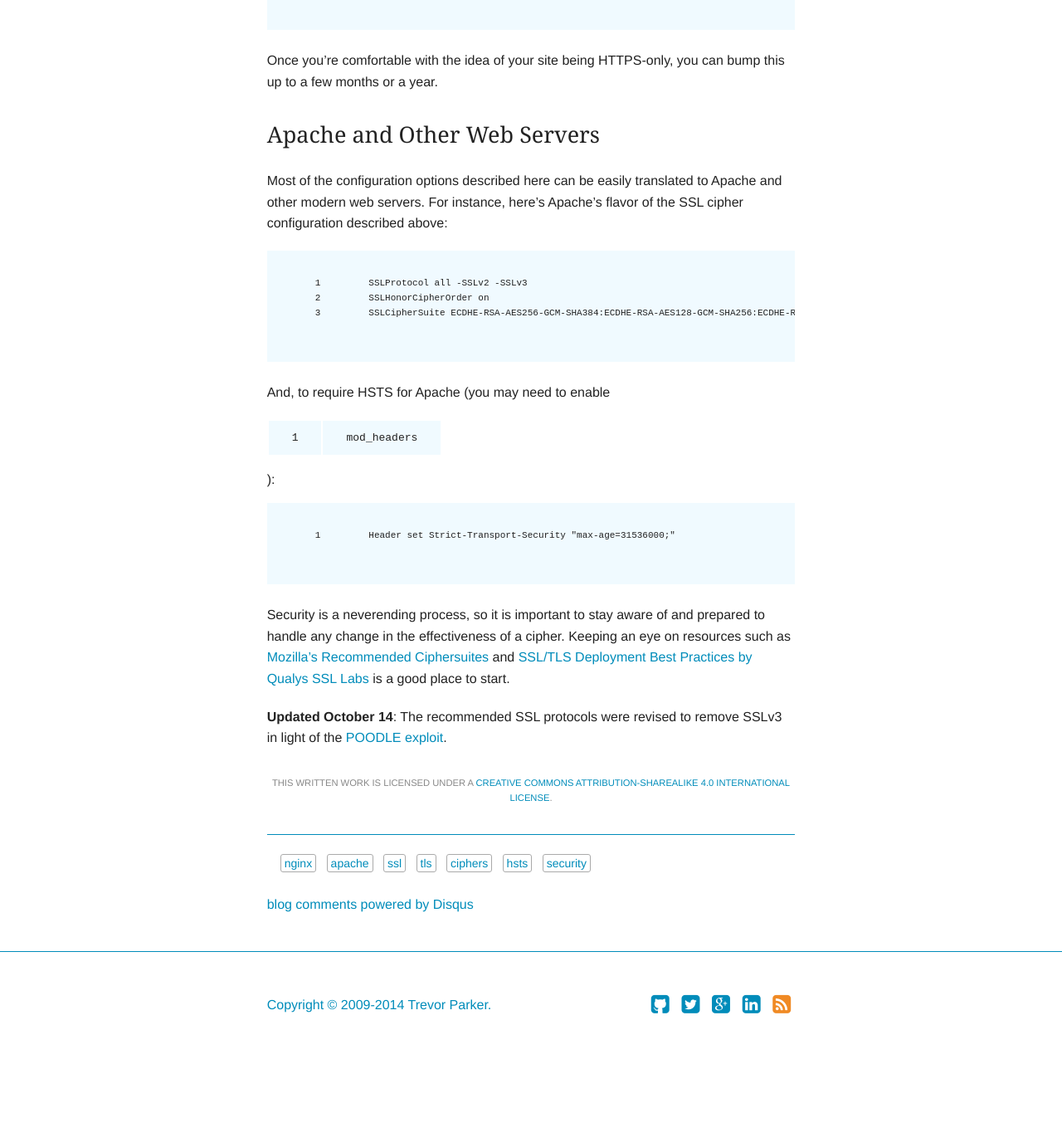
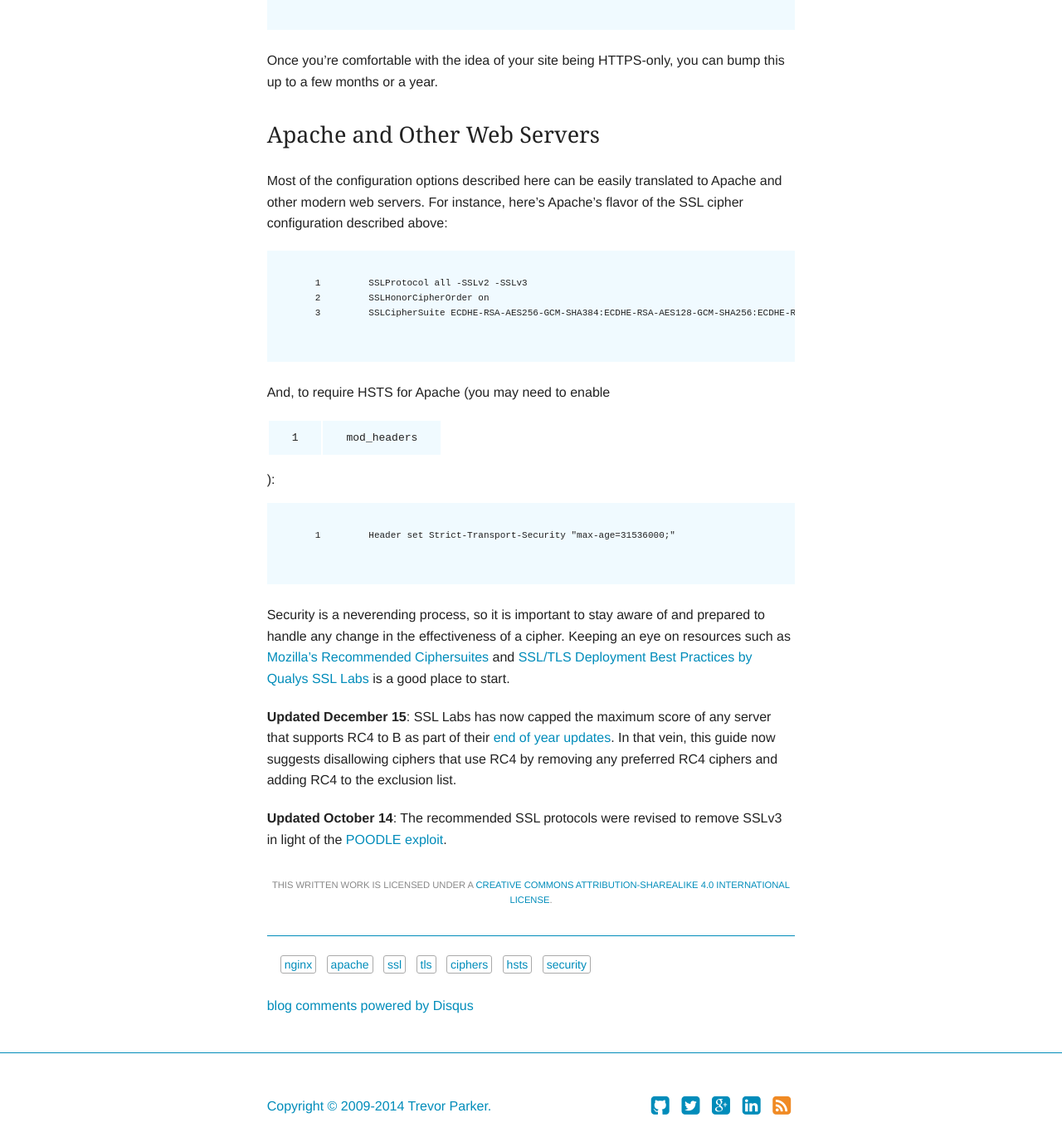
Before and after one commit to trevorparker/website, a Jekyll site: the page built from _source/_posts/2014-05-14-hardening-ssl-in-nginx.md, in a window 1280 px wide and 1400 px high, scrolled down 2639 px. Shown: the top 1382 px of the window at 83% size. Built offline with Jekyll 4.4.1, drawn with Linux system fonts in a browser that asks for light colours; some web fonts are replaced; comment, search, counter and statistics services are not loaded; before the commit the page ends 3917 px from its top, so only the background shows below that; some of the changed text lies outside the part shown.

Commit message:
RC4 updates per SSL Labs

```diff
--- a/_source/_posts/2014-05-14-hardening-ssl-in-nginx.md
+++ b/_source/_posts/2014-05-14-hardening-ssl-in-nginx.md
@@ -29,7 +29,7 @@
 ~~~
 ssl_protocols TLSv1 TLSv1.1 TLSv1.2;
 ssl_prefer_server_ciphers on;
-ssl_ciphers ECDHE-RSA-AES256-GCM-SHA384:ECDHE-RSA-AES128-GCM-SHA256:ECDHE-RSA-AES256-SHA384:ECDHE-RSA-AES128-SHA256:ECDHE-RSA-RC4-SHA:ECDHE-RSA-AES256-SHA:DHE-RSA-AES256-SHA:DHE-RSA-AES128-SHA:RC4-SHA:!aNULL:!eNULL:!EXPORT:!DES:!3DES:!MD5:!DSS:!PKS;
+ssl_ciphers ECDHE-RSA-AES256-GCM-SHA384:ECDHE-RSA-AES128-GCM-SHA256:ECDHE-RSA-AES256-SHA384:ECDHE-RSA-AES128-SHA256:ECDHE-RSA-AES256-SHA:DHE-RSA-AES256-SHA:DHE-RSA-AES128-SHA:!aNULL:!eNULL:!EXPORT:!DES:!RC4:!3DES:!MD5:!DSS:!PKS;
 ssl_session_timeout 5m;
 ssl_session_cache builtin:1000 shared:SSL:10m;
 ~~~
@@ -70,7 +70,7 @@
 ~~~
 SSLProtocol all -SSLv2 -SSLv3
 SSLHonorCipherOrder on
-SSLCipherSuite ECDHE-RSA-AES256-GCM-SHA384:ECDHE-RSA-AES128-GCM-SHA256:ECDHE-RSA-AES256-SHA384:ECDHE-RSA-AES128-SHA256:ECDHE-RSA-RC4-SHA:ECDHE-RSA-AES256-SHA:DHE-RSA-AES256-SHA:DHE-RSA-AES128-SHA:RC4-SHA:!aNULL:!MD5:!DSS
+SSLCipherSuite ECDHE-RSA-AES256-GCM-SHA384:ECDHE-RSA-AES128-GCM-SHA256:ECDHE-RSA-AES256-SHA384:ECDHE-RSA-AES128-SHA256:ECDHE-RSA-AES256-SHA:DHE-RSA-AES256-SHA:DHE-RSA-AES128-SHA:!aNULL:!eNULL:!EXPORT:!DES:!RC4:!3DES:!MD5:!DSS:!PKS
 ~~~
 
 And, to require HSTS for Apache (you may need to enable `mod_headers`):
@@ -81,4 +81,6 @@
 
 Security is a neverending process, so it is important to stay aware of and prepared to handle any change in the effectiveness of a cipher. Keeping an eye on resources such as [Mozilla's Recommended Ciphersuites](https://wiki.mozilla.org/Security/Server_Side_TLS#Recommended_Ciphersuite) and [SSL/TLS Deployment Best Practices by Qualys SSL Labs](https://www.ssllabs.com/projects/best-practices/) is a good place to start.
 
+**Updated December 15**: SSL Labs has now capped the maximum score of any server that supports RC4 to B as part of their [end of year updates](https://community.qualys.com/blogs/securitylabs/2014/12/08/ssl-labs-end-of-year-2014-updates). In that vein, this guide now suggests disallowing ciphers that use RC4 by removing any preferred RC4 ciphers and adding RC4 to the exclusion list.
+
 **Updated October 14**: The recommended SSL protocols were revised to remove SSLv3 in light of the [POODLE exploit](http://googleonlinesecurity.blogspot.com/2014/10/this-poodle-bites-exploiting-ssl-30.html).
```
